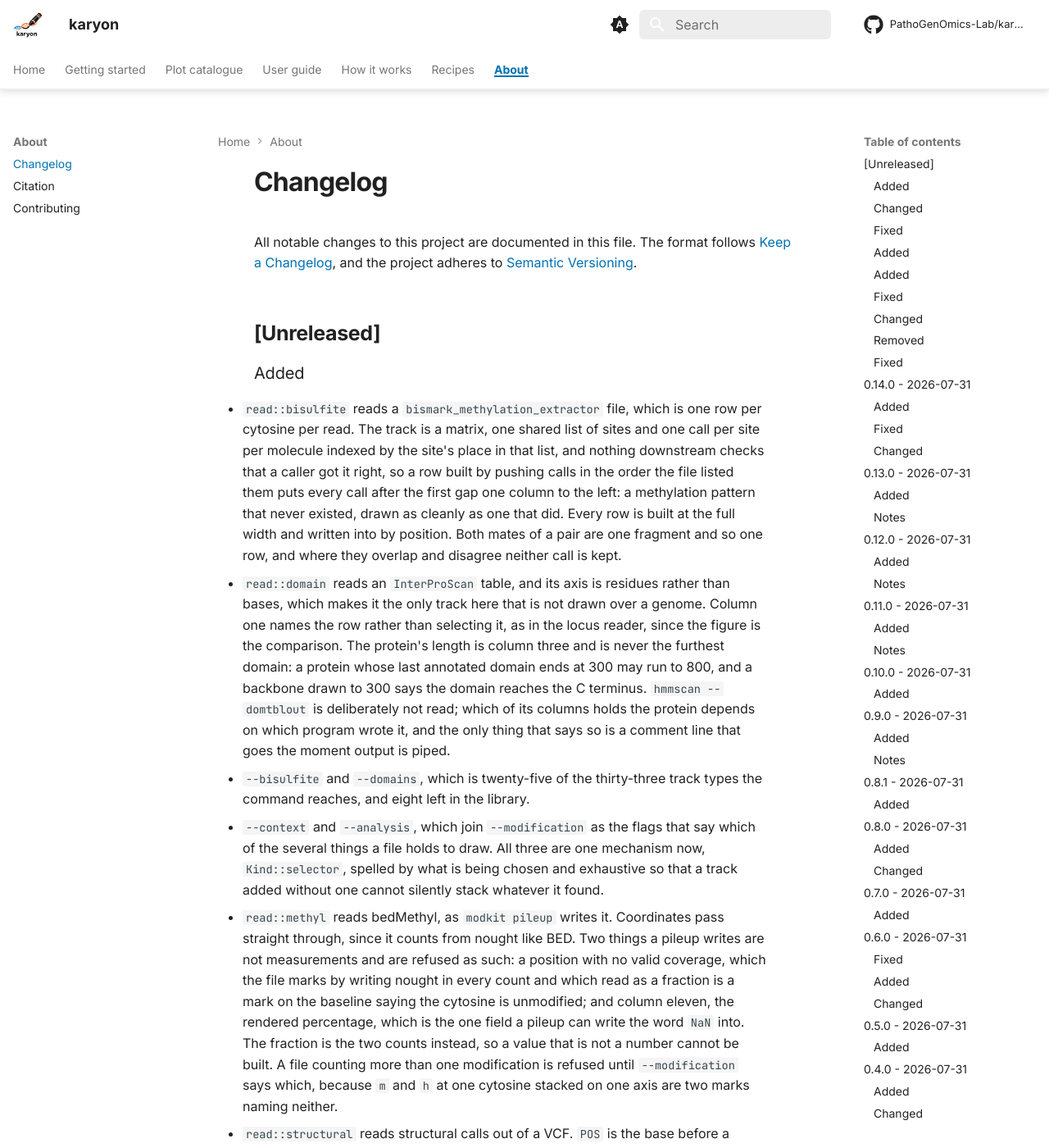
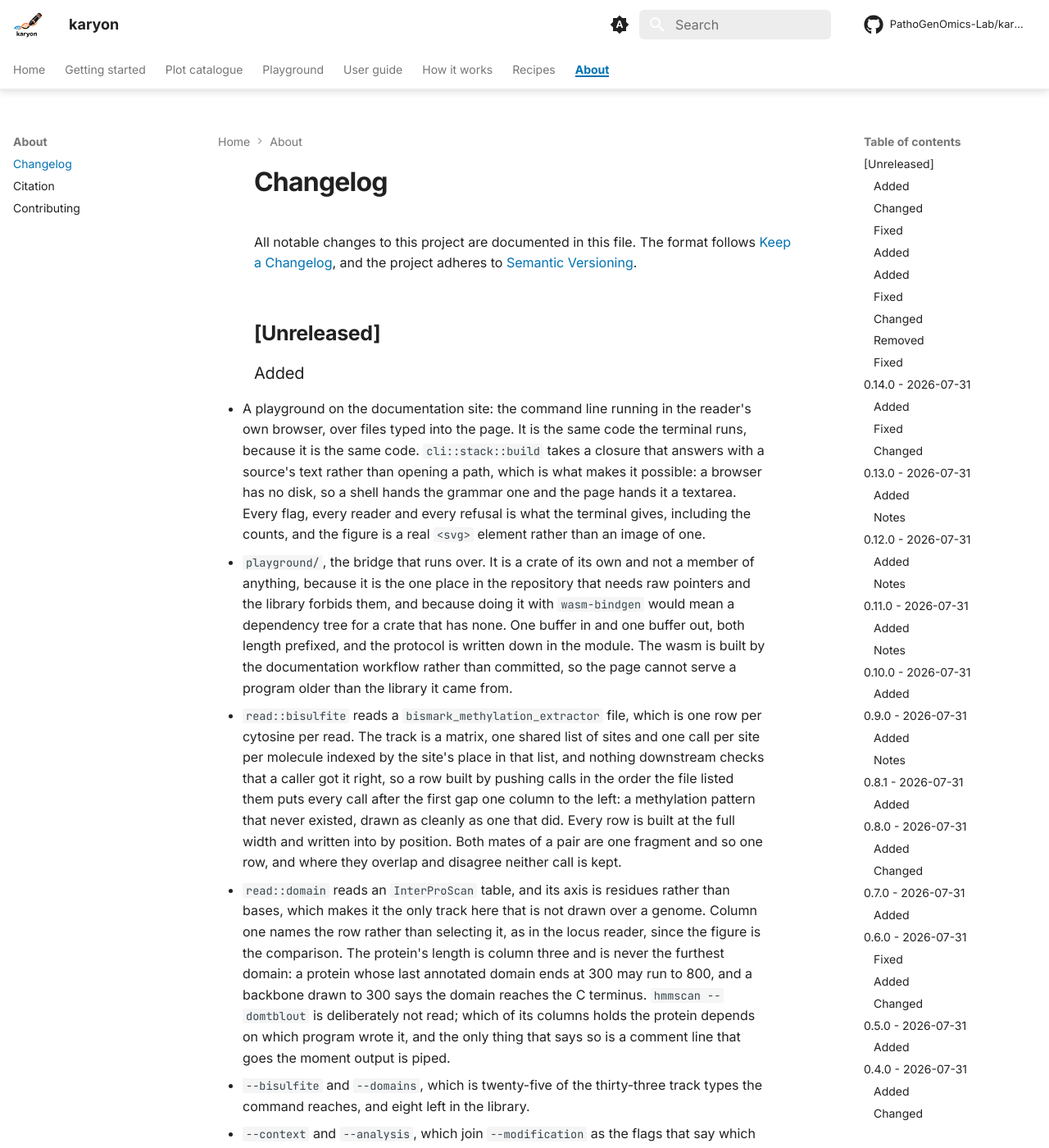
Before and after one commit to PathoGenOmics-Lab/karyon, an MkDocs documentation site: the page built from docs/about/changelog.md, in a window 1280 px wide and 1400 px high. Shown: the whole window at 82% size. Built offline with MkDocs 1.6.1 and Material for MkDocs 9.7.7, drawn with Linux system fonts in a browser that asks for light colours; comment, search, counter and statistics services are not loaded.

Commit message:
Run the command line in the documentation site
The whole crate compiled to WebAssembly, over files typed into the page. It is
the same code the terminal runs because it is the same code: cli::stack::build
takes a closure that answers with a source's text rather than opening a path,
which is the thing the move into the library was for. A browser has no disk, so
a shell hands the grammar one and the page hands it a textarea, and every flag,
every reader and every refusal is what the terminal gives.

The bridge is a crate of its own and not a member of anything. It is the one
place in the repository that needs raw pointers, and the library forbids them;
doing it with wasm-bindgen would mean a dependency tree for a crate that has
none. One buffer in and one buffer out, both length prefixed, and the protocol
is written down where the pointers are.

The wasm is built by the documentation workflow rather than committed, so the
page cannot serve a program older than the library it came from, and that
workflow now also runs when src/ or playground/ change rather than only when a
paragraph moves.

```diff
--- a/CHANGELOG.md
+++ b/CHANGELOG.md
@@ -8,6 +8,22 @@
 
 ### Added
 
+- A playground on the documentation site: the command line running in the
+  reader's own browser, over files typed into the page. It is the same code the
+  terminal runs, because it is the same code. `cli::stack::build` takes a
+  closure that answers with a source's text rather than opening a path, which
+  is what makes it possible: a browser has no disk, so a shell hands the
+  grammar one and the page hands it a textarea. Every flag, every reader and
+  every refusal is what the terminal gives, including the counts, and the
+  figure is a real `<svg>` element rather than an image of one.
+- `playground/`, the bridge that runs over. It is a crate of its own and not a
+  member of anything, because it is the one place in the repository that needs
+  raw pointers and the library forbids them, and because doing it with
+  `wasm-bindgen` would mean a dependency tree for a crate that has none. One
+  buffer in and one buffer out, both length prefixed, and the protocol is
+  written down in the module. The wasm is built by the documentation workflow
+  rather than committed, so the page cannot serve a program older than the
+  library it came from.
 - `read::bisulfite` reads a `bismark_methylation_extractor` file, which is one
   row per cytosine per read. The track is a matrix, one shared list of sites and
   one call per site per molecule indexed by the site's place in that list, and
--- a/docs/stylesheets/extra.css
+++ b/docs/stylesheets/extra.css
@@ -703,3 +703,123 @@
   max-width: 60rem;
   margin-inline: auto;
 }
+
+/* The playground. Its own block because it is the one page that is a program
+   rather than prose, so the reading measure the rest of the site keeps would
+   make the boxes too narrow to type a command line into. */
+.md-content__inner:has(#karyon-playground-app) .md-typeset > * {
+  max-width: none;
+}
+
+#karyon-playground-app {
+  margin-block: 1.2rem;
+}
+
+.pg-label {
+  display: block;
+  margin-block: 0.9rem 0.3rem;
+  font-size: 0.72rem;
+  font-weight: 700;
+  letter-spacing: 0.02em;
+  color: var(--md-default-fg-color--light);
+}
+
+.pg-input {
+  width: 100%;
+  box-sizing: border-box;
+  padding: 0.6rem 0.7rem;
+  border: 1px solid var(--md-default-fg-color--lightest);
+  border-radius: 0.2rem;
+  background: var(--md-code-bg-color);
+  color: var(--md-code-fg-color);
+  font-family: var(--md-code-font-family), monospace;
+  font-size: 0.7rem;
+  line-height: 1.5;
+  resize: vertical;
+  /* A command line and a data file are both things where a wrapped line is a
+     different line, so the tabs a BED is made of have to survive. */
+  tab-size: 8;
+  white-space: pre;
+  overflow-x: auto;
+}
+
+.pg-input:focus {
+  outline: 2px solid var(--md-accent-fg-color);
+  outline-offset: -1px;
+}
+
+.pg-examples {
+  display: flex;
+  flex-wrap: wrap;
+  align-items: baseline;
+  gap: 0.4rem;
+}
+
+.pg-examples .pg-label {
+  margin: 0;
+}
+
+.pg-chip,
+.pg-button {
+  border: 1px solid var(--md-default-fg-color--lightest);
+  border-radius: 0.2rem;
+  background: transparent;
+  color: var(--md-typeset-a-color);
+  font-family: inherit;
+  font-size: 0.7rem;
+  padding: 0.25rem 0.6rem;
+  cursor: pointer;
+}
+
+.pg-chip:hover,
+.pg-button:hover:not(:disabled) {
+  background: var(--md-accent-fg-color--transparent);
+}
+
+.pg-actions {
+  display: flex;
+  align-items: center;
+  gap: 0.7rem;
+  margin-top: 0.9rem;
+}
+
+.pg-button {
+  font-weight: 700;
+  padding: 0.4rem 1.1rem;
+  color: var(--md-primary-bg-color);
+  background: var(--md-primary-fg-color);
+  border-color: transparent;
+}
+
+.pg-button:disabled {
+  opacity: 0.5;
+  cursor: default;
+}
+
+.pg-status {
+  font-size: 0.68rem;
+  color: var(--md-default-fg-color--light);
+}
+
+.pg-output {
+  margin-top: 1rem;
+  padding: 0.8rem;
+  border: 1px solid var(--md-default-fg-color--lightest);
+  border-radius: 0.2rem;
+  background: var(--md-default-bg-color);
+  overflow-x: auto;
+}
+
+.pg-output svg {
+  max-width: 100%;
+  height: auto;
+}
+
+/* A refusal is text and reads as text, not as a figure that failed to appear. */
+.pg-failed {
+  white-space: pre-wrap;
+  font-family: var(--md-code-font-family), monospace;
+  font-size: 0.7rem;
+  color: var(--md-typeset-del-color);
+  border-color: var(--md-typeset-del-color);
+}
--- a/mkdocs.yml
+++ b/mkdocs.yml
@@ -142,6 +142,7 @@
       - Evolution and surveillance: plots/evolution-surveillance.md
       - Whole genomes and geography: plots/whole-genomes-geography.md
       - Track API reference: tracks.md
+  - Playground: playground.md
   - User guide:
       - guide/plot.md
       - guide/figure.md
```
Also changed, not shown: README.md (+3 -0 lines), docs/assets/playground.js (added, +272 -0 lines), docs/guide/cli.md (+4 -0 lines), docs/index.md (+5 -0 lines), docs/playground.md (added, +61 -0 lines), 6 other files.
